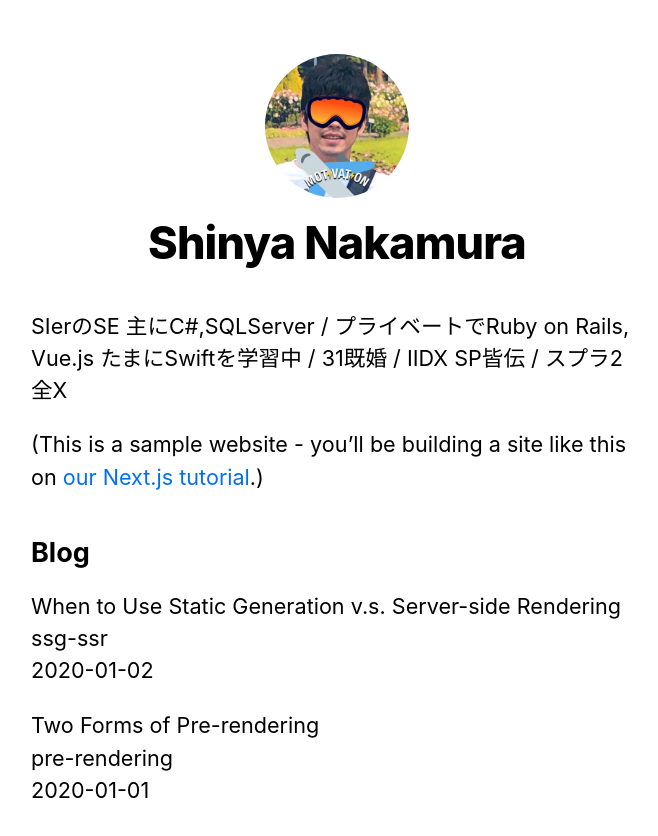
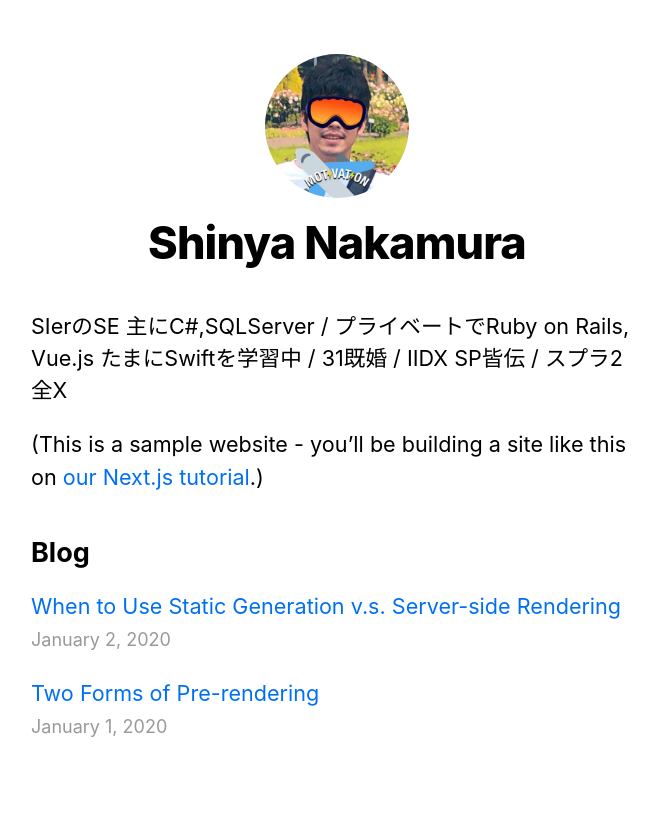
Before and after one commit to shin0825/nextjs-blog, a Next.js app: page / in a window 1280 px wide. Shown: the top 836 px of the page, without its empty margins (303-961 px from the left). Built offline with nearby package versions, Linux system fonts and the light colour scheme.

Commit message:
complete section 'Dynamic Routes'

```diff
--- a/components/date.js
+++ b/components/date.js
@@ -1,4 +1,4 @@
-import { parseISO, format } from "date-fns";
+import { parseISO, format } from 'date-fns';
 
 export default function Date({ dateString }) {
   const date = parseISO(dateString)
--- a/pages/index.js
+++ b/pages/index.js
@@ -2,6 +2,8 @@
 import Layout, { siteTitle } from '../components/layout'
 import utilStyles from '../styles/utils.module.css'
 import { getSortedPostsData } from '../lib/posts'
+import Link from 'next/link';
+import Date from '../components/date';
 
 export async function getStaticProps() {
   const allPostsData = getSortedPostsData()
@@ -30,11 +32,13 @@
         <ul className={utilStyles.list}>
           {allPostsData.map(({ id, date, title }) => (
             <li className={utilStyles.listItem} key={id}>
-              {title}
+              <Link href="/posts/[id]" as={`/posts/${id}`}>
+                <a>{title}</a>
+              </Link>
               <br />
-              {id}
-              <br />
-              {date}
+              <small className={utilStyles.lightText}>
+                <Date dateString={date} />
+              </small>
             </li>
           ))}
         </ul>
--- a/pages/posts/[id].js
+++ b/pages/posts/[id].js
@@ -8,7 +8,7 @@
   return (
     <Layout>
       <Head>
-        {postData.title}
+        <title>{postData.title}</title>
       </Head>
       <article>
         <h1 className={utilStyles.headingXl}>{postData.title}</h1>
```
